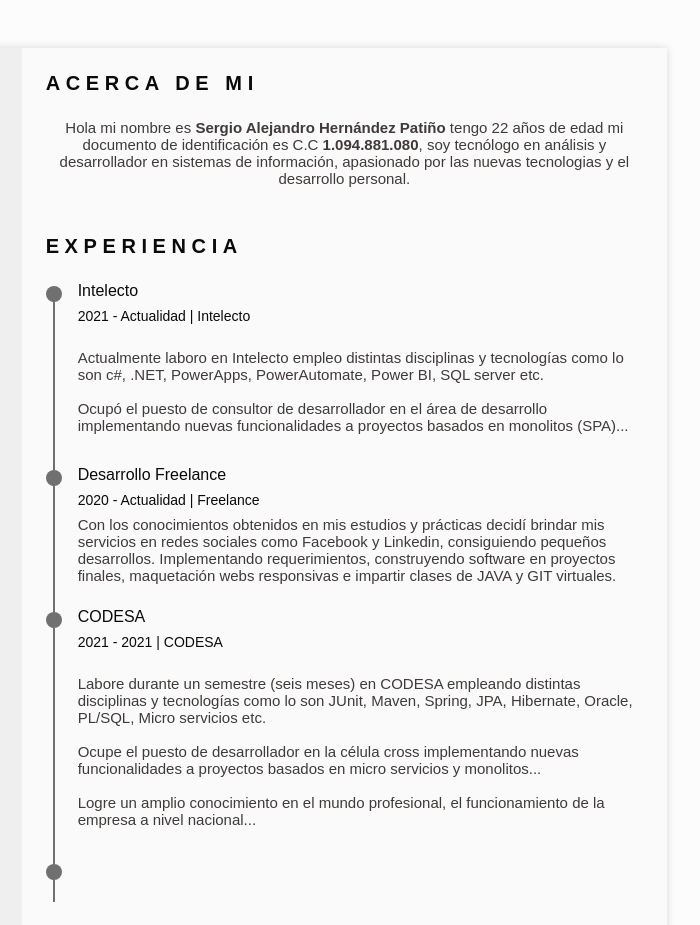
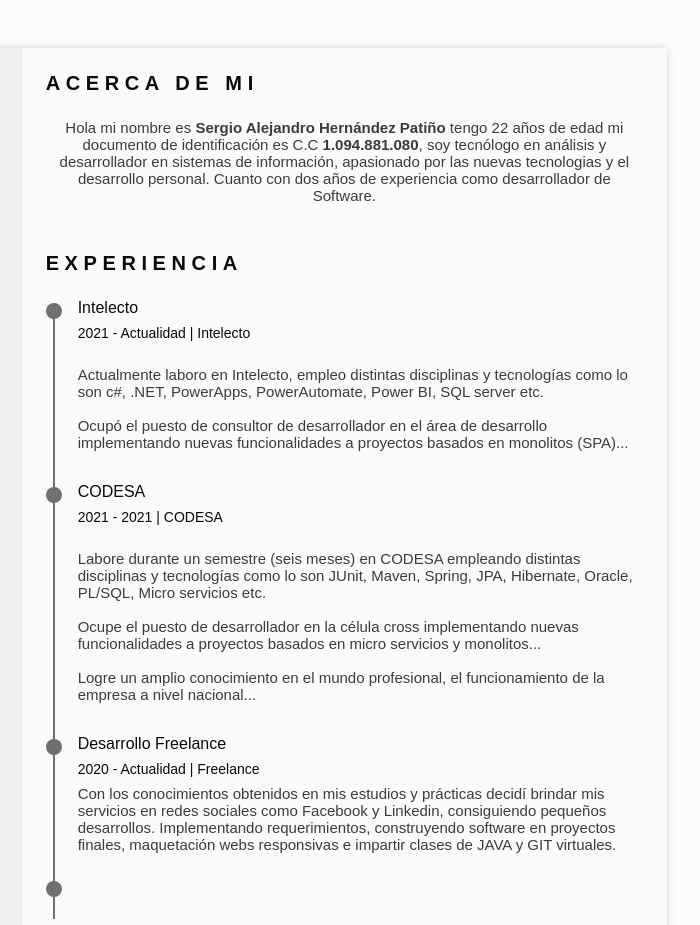
Before and after one commit to alejandrosergio/Curriculum-Vitae-Es, a plain HTML site: page index.html in a window 1280 px wide. Shown: the top 925 px of the page, 457-1157 px from the left. Drawn offline with nearby package versions, Linux system fonts and the light colour scheme; a web font is replaced by a local one.

Commit message:
Update Index #two 10112022

```diff
--- a/index.html
+++ b/index.html
@@ -368,7 +368,7 @@
                         <h2 class="section-title">Acerca de mi</h2>
 
                         <p class="profile__description">
-                            Hola mi nombre es <b>Sergio Alejandro Hernández Patiño</b> tengo 22 años de edad mi documento de identificación es C.C <b>1.094.881.080</b>, soy tecnólogo en análisis y desarrollador en sistemas de información, apasionado por las nuevas tecnologias y el desarrollo personal.
+                            Hola mi nombre es <b>Sergio Alejandro Hernández Patiño</b> tengo 22 años de edad mi documento de identificación es C.C <b>1.094.881.080</b>, soy tecnólogo en análisis y desarrollador en sistemas de información, apasionado por las nuevas tecnologias y el desarrollo personal. Cuanto con dos años de experiencia como desarrollador de Software.
                         </p>
                     </section>
 
@@ -387,24 +387,10 @@
                                     <h3 class="experience__title">Intelecto</h3>
                                     <span class="experience__company">2021 - Actualidad | Intelecto</span>
                                     <br class="expereince__description">
-                                    Actualmente laboro en Intelecto empleo distintas disciplinas y tecnologías como lo son c#, .NET, PowerApps, PowerAutomate, Power BI, SQL server etc.
+                                    Actualmente laboro en Intelecto, empleo distintas disciplinas y tecnologías como lo son c#, .NET, PowerApps, PowerAutomate, Power BI, SQL server etc.
                                     <br><br>
                                     Ocupó el puesto de consultor de desarrollador en el área de desarrollo implementando nuevas funcionalidades a proyectos basados en monolitos (SPA)...
                                     </p>
-                                </div>
-                            </div>
-
-                            <div class="experience__content">
-                                <div class="experience__time">
-                                    <span class="experience__rounder"></span>
-                                    <span class="experience__line"></span>
-                                </div>
-                                <div class="experience__data bd-grid">
-                                    <h3 class="experience__title">Desarrollo Freelance</h3>
-                                        <span class="experience__company">2020 - Actualidad | Freelance</span>
-                                        <p class="expereince__description">
-                                            Con los conocimientos obtenidos en mis estudios y prácticas decidí brindar mis servicios en redes sociales como Facebook y Linkedin, consiguiendo pequeños desarrollos. Implementando requerimientos, construyendo software en proyectos finales, maquetación webs responsivas e impartir clases de JAVA y GIT virtuales.
-                                        </p>
                                 </div>
                             </div>
 
@@ -423,6 +409,20 @@
                                     <br><br>
                                     Logre un amplio conocimiento en el mundo profesional, el funcionamiento de la empresa a nivel nacional...
                                     </p>
+                                </div>
+                            </div>
+
+                            <div class="experience__content">
+                                <div class="experience__time">
+                                    <span class="experience__rounder"></span>
+                                    <span class="experience__line"></span>
+                                </div>
+                                <div class="experience__data bd-grid">
+                                    <h3 class="experience__title">Desarrollo Freelance</h3>
+                                        <span class="experience__company">2020 - Actualidad | Freelance</span>
+                                        <p class="expereince__description">
+                                            Con los conocimientos obtenidos en mis estudios y prácticas decidí brindar mis servicios en redes sociales como Facebook y Linkedin, consiguiendo pequeños desarrollos. Implementando requerimientos, construyendo software en proyectos finales, maquetación webs responsivas e impartir clases de JAVA y GIT virtuales.
+                                        </p>
                                 </div>
                             </div>
 
@@ -581,6 +581,7 @@
                             <!--<br><u><b>3.000.000 (COP)</b> || <b>800 (USD)</b></u>-->
                             <br><br>
                             <span class="link__cv"><small><b><i> <a href="https://alejandrosergio.github.io/Curriculum-Vitae-Es/" target="_BLANCK">-- Link acceso curriculum vitae Español--</a></i></b></small></span>
+                            <br>
                             <span class="link__cv"><small><b><i> <a href="https://alejandrosergio.github.io/Curriculum-Vitae-En/" target="_BLANCK">-- Link acceso curriculum vitae Inglés--</a></i></b></small></span>
                         </p>
                         <br>
```
